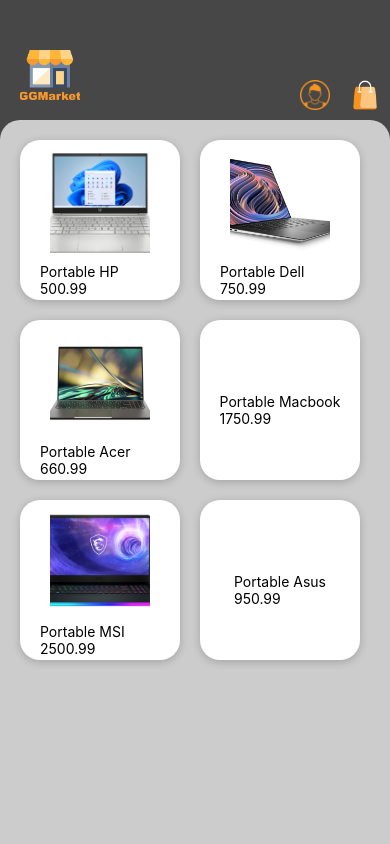
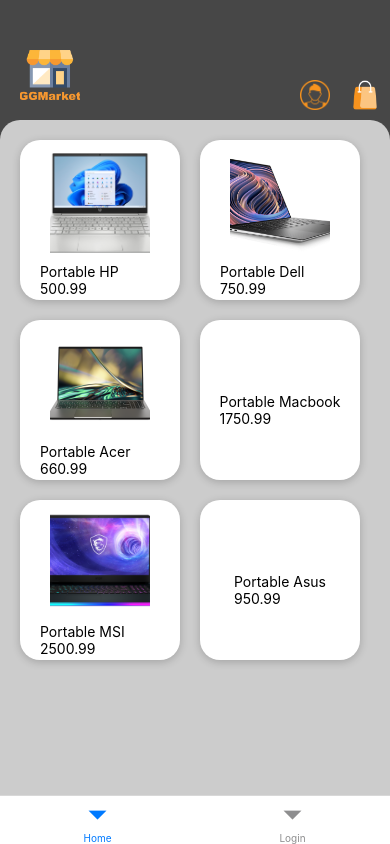
Before and after one commit to jihedatig/projet-synthese, a React Native app: screen / in a window 390 px wide. Built offline with nearby package versions, Linux system fonts and the light colour scheme; grey boxes are pictures that could not be loaded.

Commit message:
ajouter Tab navigation

```diff
--- a/App.js
+++ b/App.js
@@ -2,6 +2,7 @@
 import { StyleSheet, Text, View, Image } from 'react-native';
 import { NavigationContainer } from '@react-navigation/native';
 import {createNativeStackNavigator} from '@react-navigation/native-stack'
+import { createBottomTabNavigator } from '@react-navigation/bottom-tabs';
 
 import HomeScreen from './screens/HomeScreen';
 
@@ -9,28 +10,33 @@
 import LoginPage from './screens/LoginPage';
 
 const Stack = createNativeStackNavigator();
-
+const Tab = createBottomTabNavigator();
+function HomeStackScreen() {
+  return (
+    <Stack.Navigator>
+        <Stack.Screen name='HomeScreen' component={HomeScreen}
+        options={{
+          headerShown:false
+        }}
+        />
+      </Stack.Navigator>
+  );
+}
 export default function App() {
   return (
     <>
     <StatusBar style='light'/>
+
+
     <NavigationContainer>
-      <Stack.Navigator>
-        <Stack.Screen name='HomeScreen' component={HomeScreen}
-        options={{
-          header: () => (
-            <Header/>
-          ),
-         }}
-        />
-        <Stack.Screen name='LoginScreen' component={LoginPage}
-        options={{
-          header: () => (
-            <Header/>
-          ),
-         }}
-        />
-      </Stack.Navigator>
+    <Tab.Navigator
+    screenOptions={{
+      header: () => {return <Header/>},
+     }}>
+      <Tab.Screen name="Home" component={HomeStackScreen}
+      />
+      <Tab.Screen name="Login" component={LoginPage} />
+    </Tab.Navigator>
     </NavigationContainer>
 
     </>
--- a/package.json
+++ b/package.json
@@ -9,6 +9,7 @@
     "web": "expo start --web"
   },
   "dependencies": {
+    "@react-navigation/bottom-tabs": "^6.5.2",
     "@react-navigation/native": "^6.1.1",
     "@react-navigation/native-stack": "^6.9.7",
     "expo": "~47.0.9",
```
Also changed, not shown: 1 other file (tests, documents, lock files or other folders).
